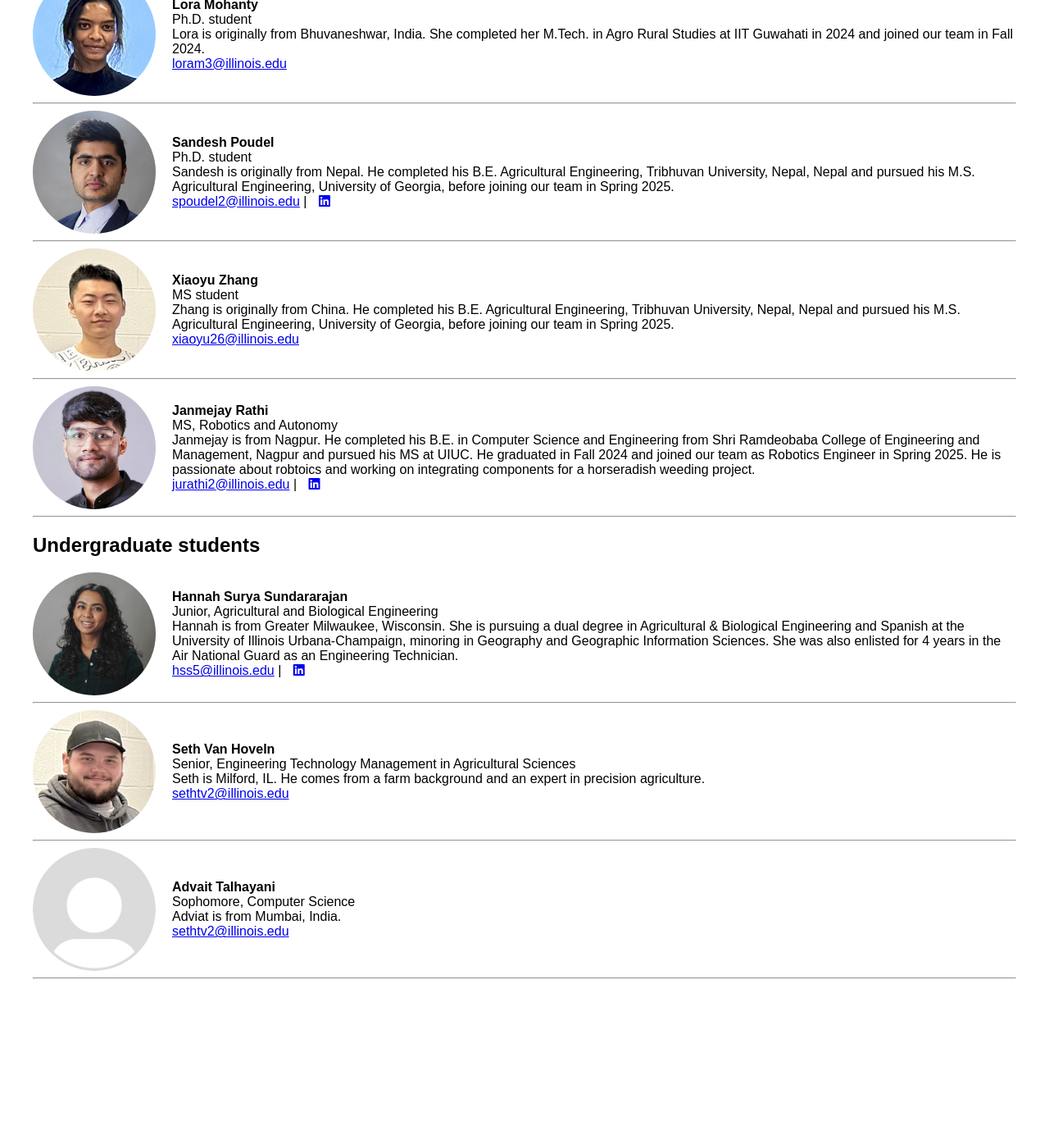
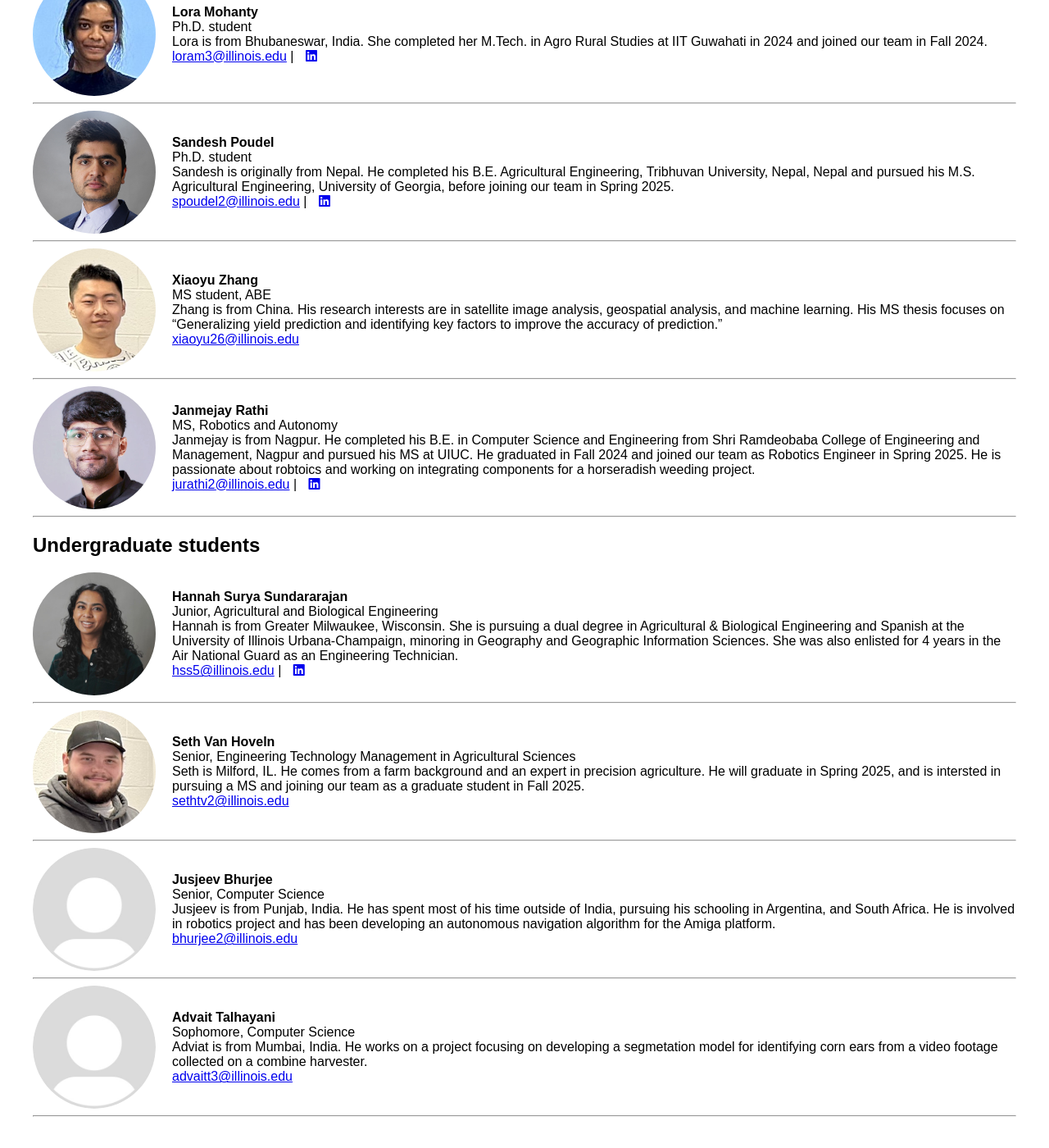
Before and after one commit to sunojshajahan/sunojshajahan.github.io, a Jekyll site: the page built from people.md, in a window 1280 px wide and 1400 px high, scrolled down 397 px. Shown: the whole window at 82% size. Built offline with Jekyll 4.4.1, drawn with Linux system fonts in a browser that asks for light colours; our own code applies the rules of GitHub Pages for plain Markdown files; before the commit the page ends 1629 px from its top, so only the background shows below that; some of the changed text lies outside the part shown.

```diff
--- a/_layouts/default.html
+++ b/_layouts/default.html
@@ -4,8 +4,8 @@
         <title>{{ page.title }}</title>
         <link rel="stylesheet" href="{{ '/assets/style.css' | relative_url }}">
         <link rel="stylesheet" href="https://cdnjs.cloudflare.com/ajax/libs/font-awesome/6.0.0/css/all.min.css">
-        <link rel="icon" href="{{ '/assets/images/favicon.png' | relative_url }}" type="image/png">
-        <link rel="shortcut icon" href="{{ '/assets/images/favicon.png' | relative_url }}" type="image/png">
+        <link rel="icon" href="{{ '/images/I-favicon.png' | relative_url }}" type="image/png">
+        <link rel="shortcut icon" href="{{ /images/I-favicon.png' | relative_url }}" type="image/png">
     </head>
 <body>
     {% include navbar.html %}
--- a/people.md
+++ b/people.md
@@ -13,21 +13,22 @@ title: People
         <strong>Sunoj Shajahan </strong><br>
         Assistant Professor  <br>
         Sunoj is born and raised from India.  <br>
-        [sunoj@illinois.edu](mailto:sunoj@illinois.edu) |
+        <a href="mailto:sunoj@illinois.edu">sunoj@illinois.edu</a> | <a href="https://www.linkedin.com/in/sunoj-shajahan-ph-d-23606190/" style="margin-left: 10px;"><i class="fab fa-linkedin"></i></a>
     </div>
 </div>
 
 ---
+
 ## Graduate students
-<!-- ### Person 1 -->
+<!-- Lora -->
 
 <div style="display: flex; align-items: center;">
     <img src="images/Lora_headshot.jpg" alt="Lora Mohanty" style="width: 150px; height: 150px; border-radius: 50%; margin-right: 20px;">
     <div>
         <strong>Lora Mohanty </strong><br>
         Ph.D. student  <br>
-        Lora is originally from Bhuvaneshwar, India. She completed her M.Tech. in Agro Rural Studies at IIT Guwahati in 2024 and joined our team in Fall 2024. <br>
-        <a href="mailto:loram3@illinois.edu">loram3@illinois.edu</a>
+        Lora is from Bhubaneswar, India. She completed her M.Tech. in Agro Rural Studies at IIT Guwahati in 2024 and joined our team in Fall 2024. <br>
+        <a href="mailto:loram3@illinois.edu">loram3@illinois.edu</a> | <a href="https://www.linkedin.com/in/lora-mohanty-aa4301249/" style="margin-left: 10px;"><i class="fab fa-linkedin"></i></a>
     </div>
 </div>
 
@@ -52,8 +53,8 @@ title: People
     <img src="images/Zhang_headshot.jpg" alt="Xiaoyu Zhang" style="width: 150px; height: 150px; border-radius: 50%; margin-right: 20px;">
     <div>
         <strong>Xiaoyu Zhang </strong><br>
-        MS student  <br>
-        Zhang is originally from China. He completed his B.E. Agricultural Engineering, Tribhuvan University, Nepal, Nepal and pursued his M.S. Agricultural Engineering, University of Georgia, before joining our team in Spring 2025. <br>
+        MS student, ABE  <br>
+        Zhang is from China. His research interests are in satellite image analysis, geospatial analysis, and machine learning. His MS thesis focuses on “Generalizing yield prediction and identifying key factors to improve the accuracy of prediction.”  <br>
         <a href="mailto:xiaoyu26@illinois.edu">xiaoyu26@illinois.edu</a>
     </div>
 </div>
@@ -95,12 +96,26 @@ title: People
     <div>
         <strong>Seth Van Hoveln </strong><br>
         Senior, Engineering Technology Management in Agricultural Sciences  <br>
-        Seth is Milford, IL. He comes from a farm background and an expert in precision agriculture. <br>
+        Seth is Milford, IL. He comes from a farm background and an expert in precision agriculture. He will graduate in Spring 2025, and is intersted in pursuing a MS and joining our team as a graduate student in Fall 2025. <br>
         <a href="mailto:sethtv2@illinois.edu">sethtv2@illinois.edu</a>
     </div>
 </div>
 
 ---
+
+<!-- Jusjeev -->
+<div style="display: flex; align-items: center;">
+    <img src="images/profile_photo_template.jpg" alt="Person 1" style="width: 150px; height: 150px; border-radius: 50%; margin-right: 20px;">
+    <div>
+        <strong>Jusjeev Bhurjee </strong><br>
+        Senior, Computer Science  <br>
+        Jusjeev is from Punjab, India. He has spent most of his time outside of India, pursuing his schooling in Argentina, and South Africa. He is involved in robotics project and has been developing an autonomous navigation algorithm for the Amiga platform. <br>
+        <a href="mailto:bhurjee2@illinois.edu">bhurjee2@illinois.edu</a>
+    </div>
+</div>
+
+---
+
 
 <!-- Advait -->
 <div style="display: flex; align-items: center;">
@@ -108,8 +123,8 @@ title: People
     <div>
         <strong>Advait Talhayani </strong><br>
         Sophomore, Computer Science  <br>
-        Adviat is from Mumbai, India. <br>
-        <a href="mailto:sethtv2@illinois.edu">sethtv2@illinois.edu</a>
+        Adviat is from Mumbai, India. He works on a project focusing on developing a segmetation model for identifying corn ears from a video footage collected on a combine harvester. <br>
+        <a href="mailto:advaitt3@illinois.edu">advaitt3@illinois.edu</a>
     </div>
 </div>
 
```
Also changed, not shown: _includes/footer.html (+7 -4 lines), images/ABE_Logo.png (added).
